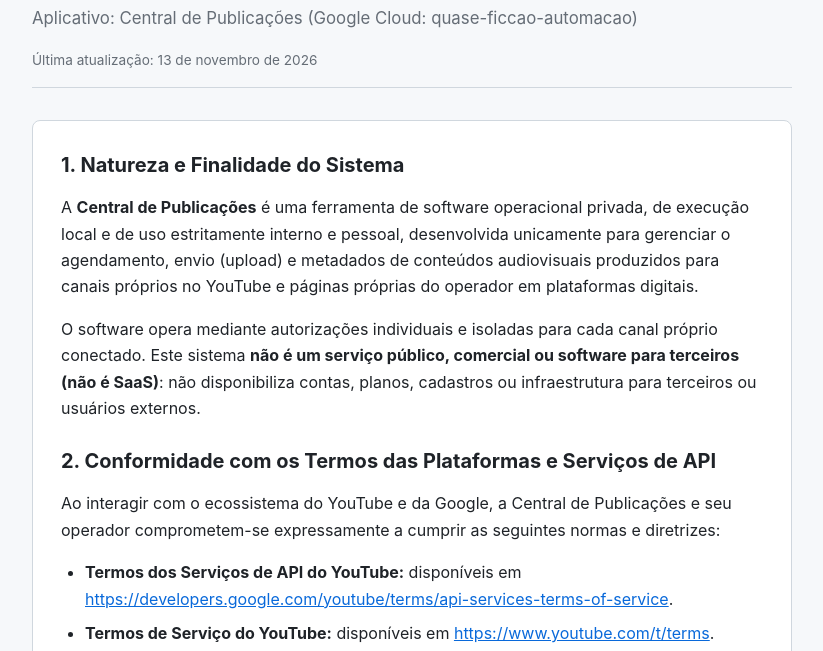
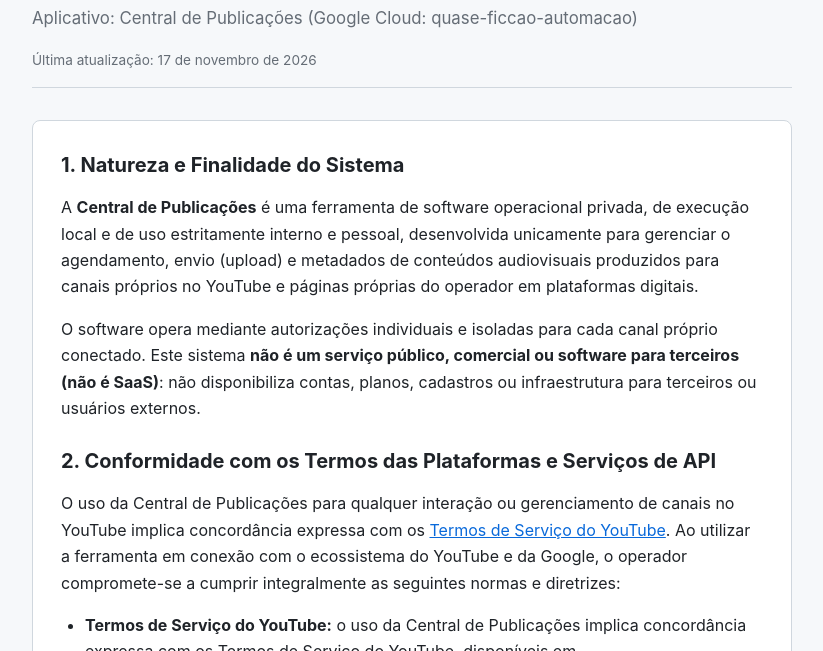
Before and after one commit to run-white-rabbit/quase-ficcao, a plain HTML site: page termos.html in a window 1280 px wide. Shown: the part 130-781 px from the top of the page, without its empty margins (228-1051 px from the left). Drawn offline with Linux system fonts and the light colour scheme.

Commit message:
docs: declara concordancia expressa com os Termos de Servico do YouTube

```diff
--- a/termos.html
+++ b/termos.html
@@ -14,7 +14,7 @@
       </p>
       <h1>Termos de Serviço</h1>
       <p class="tagline">Aplicativo: Central de Publicações (Google Cloud: quase-ficcao-automacao)</p>
-      <p class="date">Última atualização: 13 de novembro de 2026</p>
+      <p class="date">Última atualização: 17 de novembro de 2026</p>
     </header>
 
     <article class="card content">
@@ -28,11 +28,11 @@
 
       <h2>2. Conformidade com os Termos das Plataformas e Serviços de API</h2>
       <p>
-        Ao interagir com o ecossistema do YouTube e da Google, a Central de Publicações e seu operador comprometem-se expressamente a cumprir as seguintes normas e diretrizes:
+        O uso da Central de Publicações para qualquer interação ou gerenciamento de canais no YouTube implica concordância expressa com os <a href="https://www.youtube.com/t/terms" target="_blank" rel="noopener noreferrer">Termos de Serviço do YouTube</a>. Ao utilizar a ferramenta em conexão com o ecossistema do YouTube e da Google, o operador compromete-se a cumprir integralmente as seguintes normas e diretrizes:
       </p>
       <ul>
+        <li><strong>Termos de Serviço do YouTube:</strong> o uso da Central de Publicações implica concordância expressa com os Termos de Serviço do YouTube, disponíveis em <a href="https://www.youtube.com/t/terms" target="_blank" rel="noopener noreferrer">https://www.youtube.com/t/terms</a>.</li>
         <li><strong>Termos dos Serviços de API do YouTube:</strong> disponíveis em <a href="https://developers.google.com/youtube/terms/api-services-terms-of-service" target="_blank" rel="noopener noreferrer">https://developers.google.com/youtube/terms/api-services-terms-of-service</a>.</li>
-        <li><strong>Termos de Serviço do YouTube:</strong> disponíveis em <a href="https://www.youtube.com/t/terms" target="_blank" rel="noopener noreferrer">https://www.youtube.com/t/terms</a>.</li>
         <li><strong>Política de Dados do Usuário dos Serviços de API do Google:</strong> disponível em <a href="https://developers.google.com/terms/api-services-user-data-policy" target="_blank" rel="noopener noreferrer">https://developers.google.com/terms/api-services-user-data-policy</a>.</li>
         <li><strong>Diretrizes das demais plataformas suportadas:</strong> aplicáveis às publicações em páginas ou perfis profissionais próprios em redes associadas (como Instagram e Facebook).</li>
       </ul>
```
